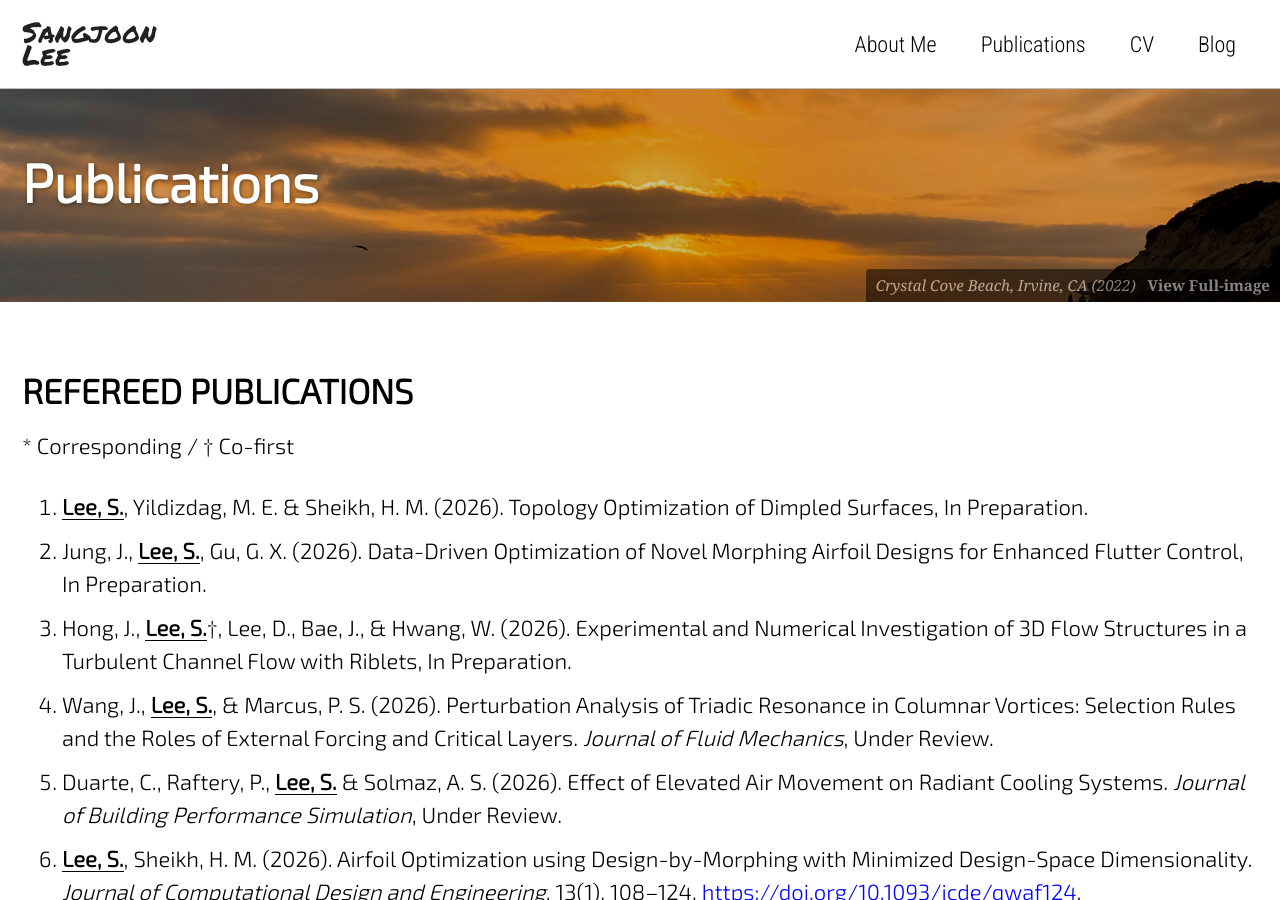
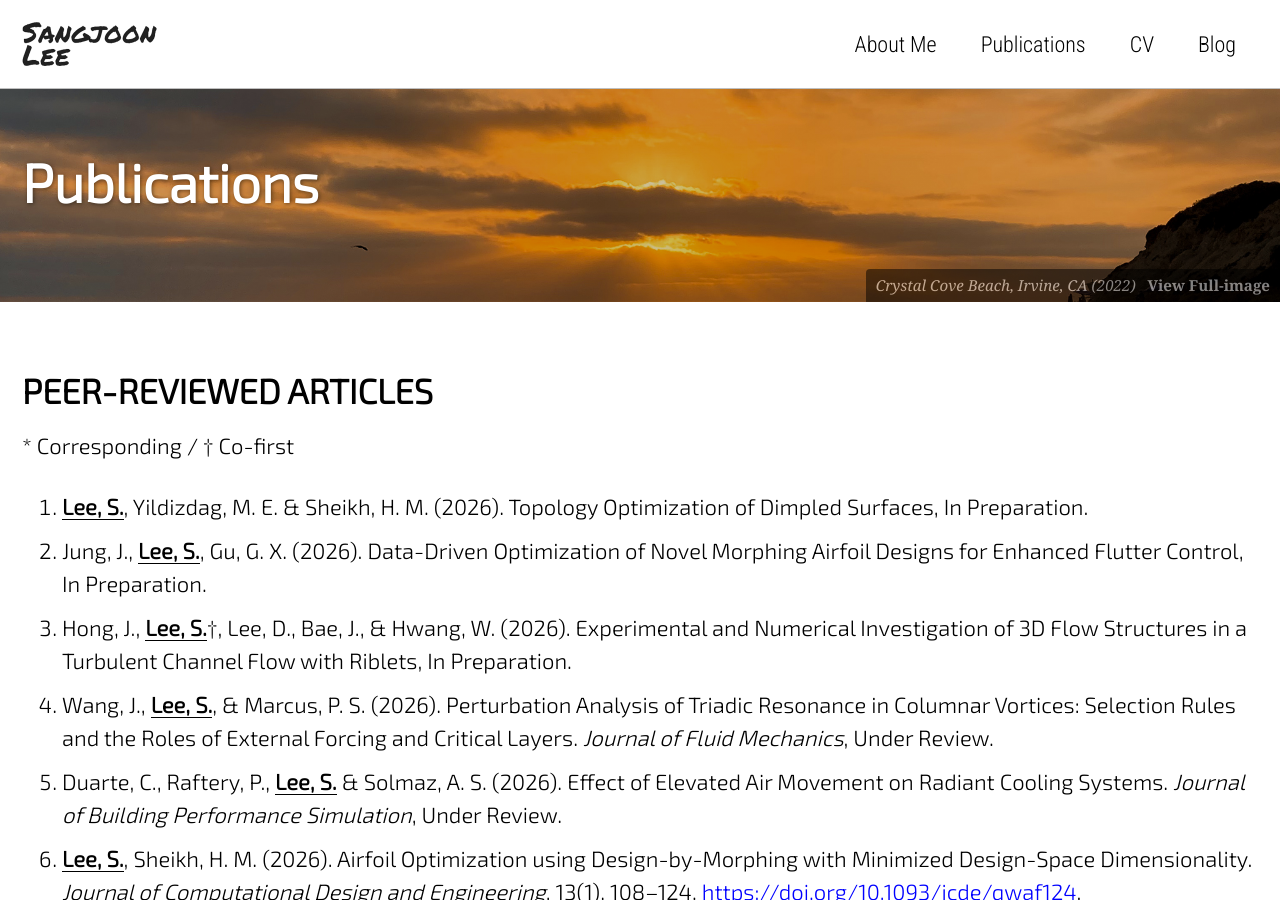
Before and after one commit to jun9303/jun9303.github.io, a Jekyll site: the page built from _pages/publications.md, in a window 1280 px wide and 900 px high. Built offline with Jekyll 4.4.1, drawn with Linux system fonts in a browser that asks for light colours; cached includes are drawn as plain includes; nearby versions of some CDN libraries; emoji names are drawn with the system emoji font.

Commit message:
modified:   _pages/publications.md

```diff
--- a/_pages/publications.md
+++ b/_pages/publications.md
@@ -8,7 +8,7 @@ header:
   caption: "*Crystal Cove Beach, Irvine, CA (2022)* &nbsp; **[View Full-image](/assets/photographs/reef_point_crystal_cove_2022.jpg)**"
 ---
 
-# REFEREED PUBLICATIONS
+# PEER-REVIEWED ARTICLES
 
 \* Corresponding / † Co-first
 
```
